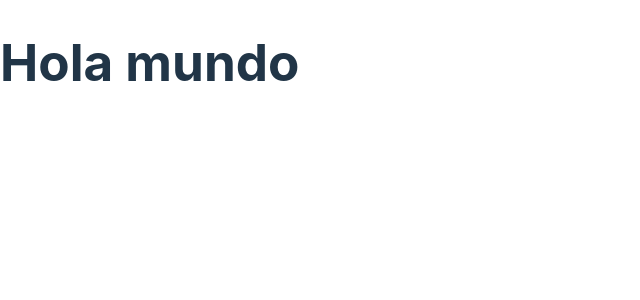
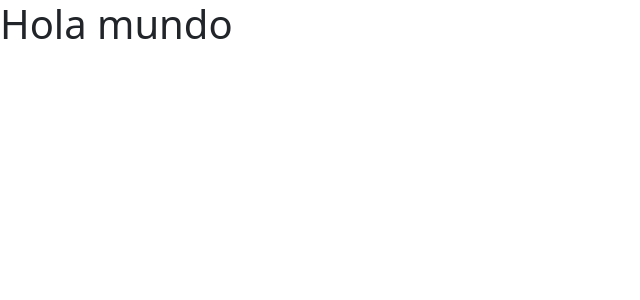
Before and after one commit to danielmateu/maps-app, a React (Vite) app: page / in a window 1280 px wide. Shown: the top 300 px of the page, without its empty margins (0-640 px from the left). Built offline with nearby package versions, Linux system fonts and the light colour scheme.

Commit message:
Inicio del proyecto

```diff
--- a/index.html
+++ b/index.html
@@ -5,6 +5,7 @@
     <link rel="icon" type="image/svg+xml" href="/vite.svg" />
     <meta name="viewport" content="width=device-width, initial-scale=1.0" />
     <title>Mapas</title>
+    <link href="https://cdn.jsdelivr.net/npm/bootstrap@5.0.2/dist/css/bootstrap.min.css" rel="stylesheet" integrity="sha384-EVSTQN3/azprG1Anm3QDgpJLIm9Nao0Yz1ztcQTwFspd3yD65VohhpuuCOmLASjC" crossorigin="anonymous">
   </head>
   <body>
     <div id="root"></div>
--- a/src/index.css
+++ /dev/null
@@ -1,69 +0,0 @@
-:root {
-  font-family: Inter, system-ui, Avenir, Helvetica, Arial, sans-serif;
-  line-height: 1.5;
-  font-weight: 400;
-
-  color-scheme: light dark;
-  color: rgba(255, 255, 255, 0.87);
-  background-color: #242424;
-
-  font-synthesis: none;
-  text-rendering: optimizeLegibility;
-  -webkit-font-smoothing: antialiased;
-  -moz-osx-font-smoothing: grayscale;
-  -webkit-text-size-adjust: 100%;
-}
-
-a {
-  font-weight: 500;
-  color: #646cff;
-  text-decoration: inherit;
-}
-a:hover {
-  color: #535bf2;
-}
-
-body {
-  margin: 0;
-  display: flex;
-  /* place-items: center; */
-  min-width: 320px;
-  min-height: 100vh;
-}
-
-h1 {
-  font-size: 3.2em;
-  line-height: 1.1;
-}
-
-button {
-  border-radius: 8px;
-  border: 1px solid transparent;
-  padding: 0.6em 1.2em;
-  font-size: 1em;
-  font-weight: 500;
-  font-family: inherit;
-  background-color: #1a1a1a;
-  cursor: pointer;
-  transition: border-color 0.25s;
-}
-button:hover {
-  border-color: #646cff;
-}
-button:focus,
-button:focus-visible {
-  outline: 4px auto -webkit-focus-ring-color;
-}
-
-@media (prefers-color-scheme: light) {
-  :root {
-    color: #213547;
-    background-color: #ffffff;
-  }
-  a:hover {
-    color: #747bff;
-  }
-  button {
-    background-color: #f9f9f9;
-  }
-}
--- a/src/main.tsx
+++ b/src/main.tsx
@@ -1,7 +1,7 @@
 import React from 'react'
 import ReactDOM from 'react-dom/client'
 import App from './App.tsx'
-import './index.css'
+
 
 ReactDOM.createRoot(document.getElementById('root') as HTMLElement).render(
   <React.StrictMode>
```
